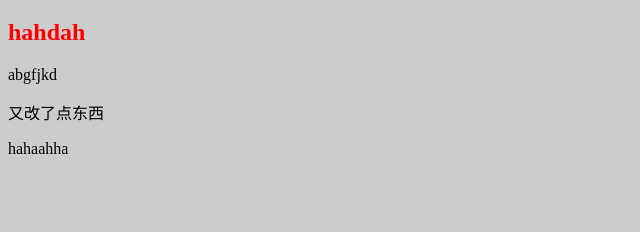
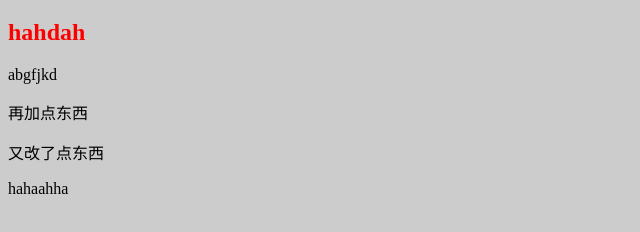
Before and after one commit to Echo2021/git-demo, a website: page src/index.html in a window 1280 px wide. Shown: the part 70-302 px from the top of the page, without its empty margins (0-640 px from the left). Drawn offline with nearby package versions, Linux system fonts and the light colour scheme; files that its build step writes are made by us from their sources.

Commit message:
v2版本第一次提交

```diff
--- a/src/index.html
+++ b/src/index.html
@@ -13,6 +13,7 @@
 	<h1>仅仅是个测试页面</h1>
 	<h2>hahdah</h2>
 	abgfjkd
+	<p>再加点东西</p>
 	<p>又改了点东西</p>
     <p>hahaahha</p>
   <script src="scripts/main.js"></script>
```
